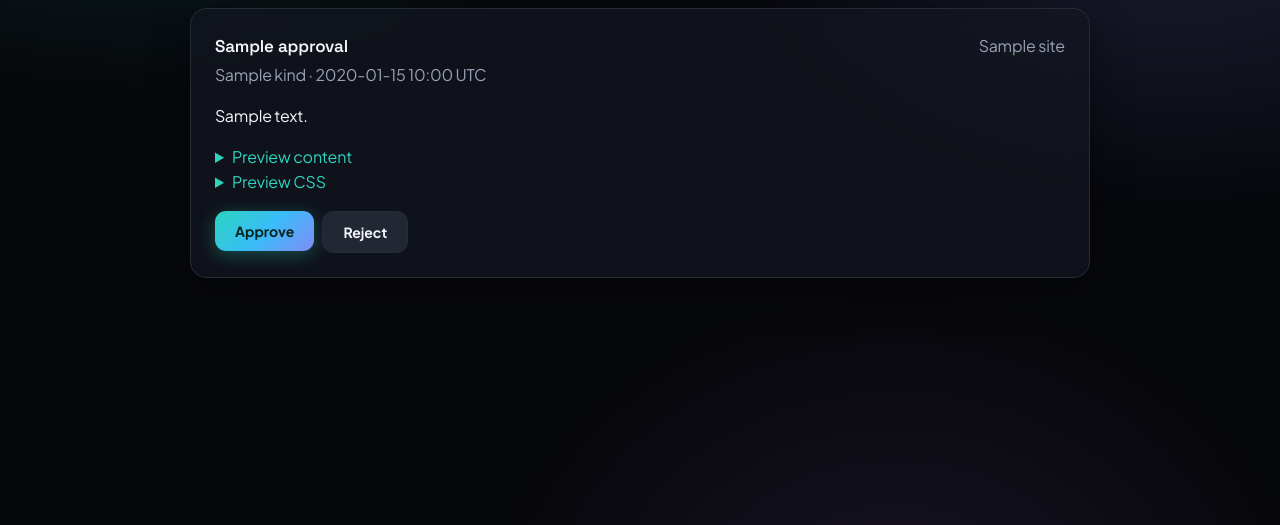
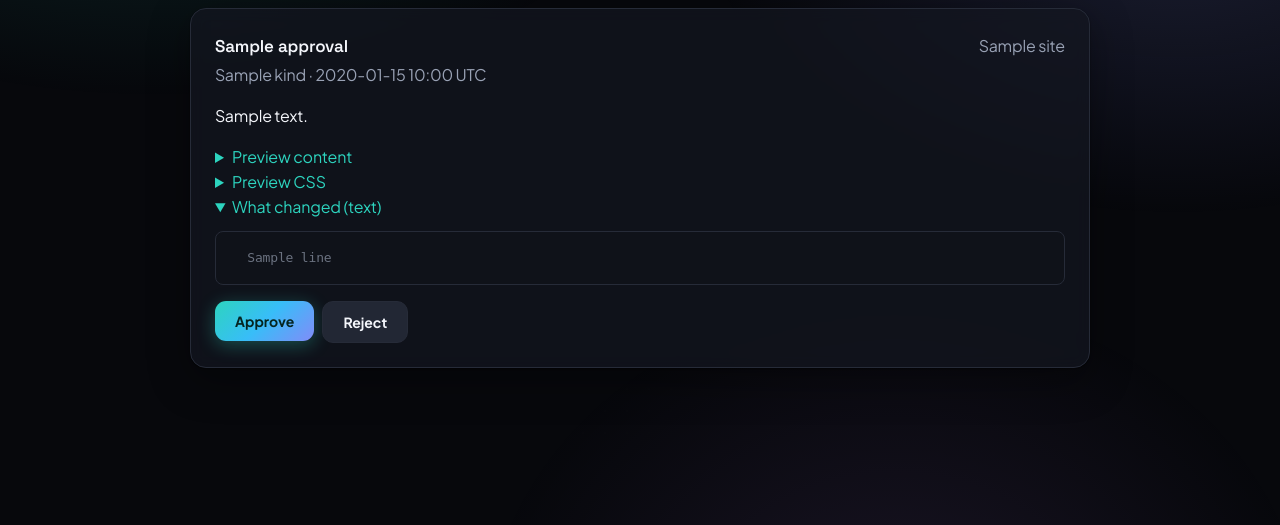
Before and after one commit to Farezomair/Claude-SEO-, a FastAPI app: template app/templates/approvals.html in a window 1280 px wide. Shown: the part 150-675 px from the top of the page. Run offline with FastAPI, Linux system fonts and the light colour scheme; the template is opened without the code that fills it: most values are stand-ins (such as "Sample title", 1, 10 or a date in 2020).

Commit message:
Polish the rewrite flow: copy diff, auto-refresh, stale-job guard
- Approvals now show a plain copy-only before/after diff (visible text only, via
  BeautifulSoup + difflib) above the visual preview, so the owner reads exactly
  what wording changed. copy_diff() lives in elementor_agent.py.
- Website tab auto-refreshes while an Elementor rewrite is running (it only
  watched the CSS run before, so rewrites required a manual reload).
- Stale-job guard: an "elementor" JobRun stuck "running" >5 min (e.g. a server
  recycle) is marked failed so the UI unblocks and the owner can retry.

Co-Authored-By: Claude Opus 4.8 <noreply@anthropic.com>

```diff
--- a/app/elementor_agent.py
+++ b/app/elementor_agent.py
@@ -7,8 +7,11 @@ CSS, and scripts, runs safety checks, and routes the change to the approval gate
 with a saved snapshot for one-click rollback. Nothing touches the live page until
 the owner approves — and approval/revert both go through `apply_html`.
 """
+import difflib
 import json
 import threading
+
+from bs4 import BeautifulSoup
 
 from .abilities import AbilitiesClient, AbilitiesError, AbilitiesUnavailable
 from .brain import rewrite_page_html
@@ -97,6 +100,36 @@ def verify_html(client: AbilitiesClient, page_id: int, expected_html: str) -> bo
         return False
     sample = (expected_html or "")[:400].strip()
     return bool(sample) and sample in (live or "")
+
+
+# -- copy diff (for the approval) --------------------------------------------
+def _visible_lines(html: str) -> list[str]:
+    """Human-visible text lines of a page, with style/script/markup stripped."""
+    soup = BeautifulSoup(html or "", "html.parser")
+    for t in soup(["style", "script", "noscript"]):
+        t.decompose()
+    return [ln.strip() for ln in soup.get_text("\n").splitlines() if ln.strip()]
+
+
+def copy_diff(old_html: str, new_html: str, max_lines: int = 500) -> list[tuple[str, str]]:
+    """Return [(kind, text), ...] where kind is 'add' | 'del' | 'ctx', diffing the
+    VISIBLE COPY (not the markup) so the owner can read exactly what wording
+    changed alongside the visual preview."""
+    old, new = _visible_lines(old_html), _visible_lines(new_html)
+    out: list[tuple[str, str]] = []
+    for line in difflib.unified_diff(old, new, lineterm="", n=1):
+        if line.startswith(("+++", "---", "@@")):
+            continue
+        if line.startswith("+"):
+            out.append(("add", line[1:].strip()))
+        elif line.startswith("-"):
+            out.append(("del", line[1:].strip()))
+        else:
+            out.append(("ctx", line.strip()))
+        if len(out) >= max_lines:
+            out.append(("ctx", "… (diff truncated)"))
+            break
+    return out
 
 
 # -- safety checks -----------------------------------------------------------
--- a/app/main.py
+++ b/app/main.py
@@ -6,7 +6,7 @@ prove we can build, deploy, and store isolated per-site data.
 """
 import json
 import os
-from datetime import datetime, timezone
+from datetime import datetime, timedelta, timezone
 
 from fastapi import Depends, FastAPI, Form, Request
 from fastapi.responses import HTMLResponse, JSONResponse, RedirectResponse
@@ -37,7 +37,7 @@ from .onpage_agent import start_meta_rewrites_async
 from .seo_technical import start_dedupe_async, start_metafix_async
 from .website_agent import start_change_async, start_page_drafts_async
 from .elementor_agent import (
-    apply_html, list_elementor_pages, start_page_rewrite_async, verify_html,
+    apply_html, copy_diff, list_elementor_pages, start_page_rewrite_async, verify_html,
 )
 from .weekly import start_weekly_async
 from .wordpress import YOAST_DESC_KEY, YOAST_TITLE_KEY, WordPressClient, WordPressError
@@ -67,7 +67,7 @@ BASE_DIR = os.path.dirname(os.path.abspath(__file__))
 templates = Jinja2Templates(directory=os.path.join(BASE_DIR, "templates"))
 
 # Bumped on each deploy so we can confirm which build is live (public, no auth).
-BUILD = "elementor-rewrite-stream-5"
+BUILD = "elementor-polish-6"
 
 
 @app.get("/version")
@@ -299,16 +299,22 @@ def site_detail(
         conn_w = get_connection(site_id, site.url, site.name)
         ctx["connection_active"] = conn_w is not None
         ctx["elementor_pages"] = list_elementor_pages(conn_w) if conn_w else []
-        ctx["elementor_running"] = (
-            db.query(JobRun).filter(
-                JobRun.site_id == site_id, JobRun.kind == "elementor", JobRun.status == "running"
-            ).first() is not None
-        )
-        ctx["latest_elementor_run"] = (
+        latest_el = (
             db.query(JobRun)
             .filter(JobRun.site_id == site_id, JobRun.kind == "elementor")
             .order_by(JobRun.created_at.desc()).first()
         )
+        # Stale-job guard: a rewrite that's been "running" too long means the worker
+        # was lost (e.g. a server recycle). Mark it failed so the UI unblocks and the
+        # owner can retry, instead of refreshing on "Rewriting…" forever.
+        if (latest_el and latest_el.status == "running" and latest_el.created_at
+                and (utcnow() - latest_el.created_at) > timedelta(minutes=5)):
+            latest_el.status = "failed"
+            latest_el.summary = "Timed out (the rewrite worker was interrupted). Please try again."
+            db.add(RunLog(site_id=site_id, message=f"Elementor run #{latest_el.id} marked stale after 5 min."))
+            db.commit()
+        ctx["latest_elementor_run"] = latest_el
+        ctx["elementor_running"] = bool(latest_el and latest_el.status == "running")
 
     elif tab == "reports":
         ctx["latest_weekly_run"] = (
@@ -740,7 +746,7 @@ def approvals(request: Request, notice: str = "", db: Session = Depends(get_db))
     )
     items = []
     for appr, site in pending:
-        body, code, preview_html = "", "", ""
+        body, code, preview_html, text_diff = "", "", "", []
         try:
             payload = json.loads(appr.payload or "{}")
         except Exception:
@@ -753,9 +759,11 @@ def approvals(request: Request, notice: str = "", db: Session = Depends(get_db))
             code = change.css if change else ""
         elif appr.kind == "page_rewrite":
             change = db.get(SiteChange, payload.get("change_id")) if payload.get("change_id") else None
-            preview_html = change.css if change else ""
+            if change:
+                preview_html = change.css
+                text_diff = copy_diff(change.old_css, change.css)
         items.append({"approval": appr, "site": site, "body": body, "code": code,
-                      "preview_html": preview_html})
+                      "preview_html": preview_html, "text_diff": text_diff})
     return templates.TemplateResponse(
         "approvals.html",
         {"request": request, "user": current_user(request), "items": items, "notice": notice,
--- a/app/templates/approvals.html
+++ b/app/templates/approvals.html
@@ -37,8 +37,17 @@
           <pre style="border:1px solid var(--border); border-radius:8px; padding:16px; margin-top:12px; max-height:360px; overflow:auto; background:#0f1219; color:#cbd5e1; font-size:13px; white-space:pre-wrap;">{{ item.code }}</pre>
         </details>
       {% endif %}
+      {% if item.text_diff %}
+        <details open>
+          <summary style="cursor:pointer; color:var(--accent);">What changed (text)</summary>
+          <pre style="border:1px solid var(--border); border-radius:8px; padding:16px; margin-top:12px; max-height:320px; overflow:auto; background:#0f1219; font-size:13px; white-space:pre-wrap; line-height:1.5;">{% for kind, line in item.text_diff %}{% if kind == 'add' %}<span style="color:#4ade80;">+ {{ line }}</span>
+{% elif kind == 'del' %}<span style="color:#f87171;">- {{ line }}</span>
+{% else %}<span style="color:#6b7280;">  {{ line }}</span>
+{% endif %}{% endfor %}</pre>
+        </details>
+      {% endif %}
       {% if item.preview_html %}
-        <details open>
+        <details>
           <summary style="cursor:pointer; color:var(--accent);">Preview rewritten page</summary>
           <p class="muted" style="margin:8px 0 4px;">This is the new page, rendered. Scroll inside the frame to review the whole page before approving.</p>
           <iframe srcdoc="{{ item.preview_html }}" sandbox="allow-same-origin"
--- a/app/templates/site_detail.html
+++ b/app/templates/site_detail.html
@@ -26,6 +26,9 @@
   <meta http-equiv="refresh" content="8">
   {% endif %}
   {% if tab == 'website' and latest_change_run and latest_change_run.status == 'running' %}
+  <meta http-equiv="refresh" content="6">
+  {% endif %}
+  {% if tab == 'website' and elementor_running %}
   <meta http-equiv="refresh" content="6">
   {% endif %}
 {% endblock %}
```
